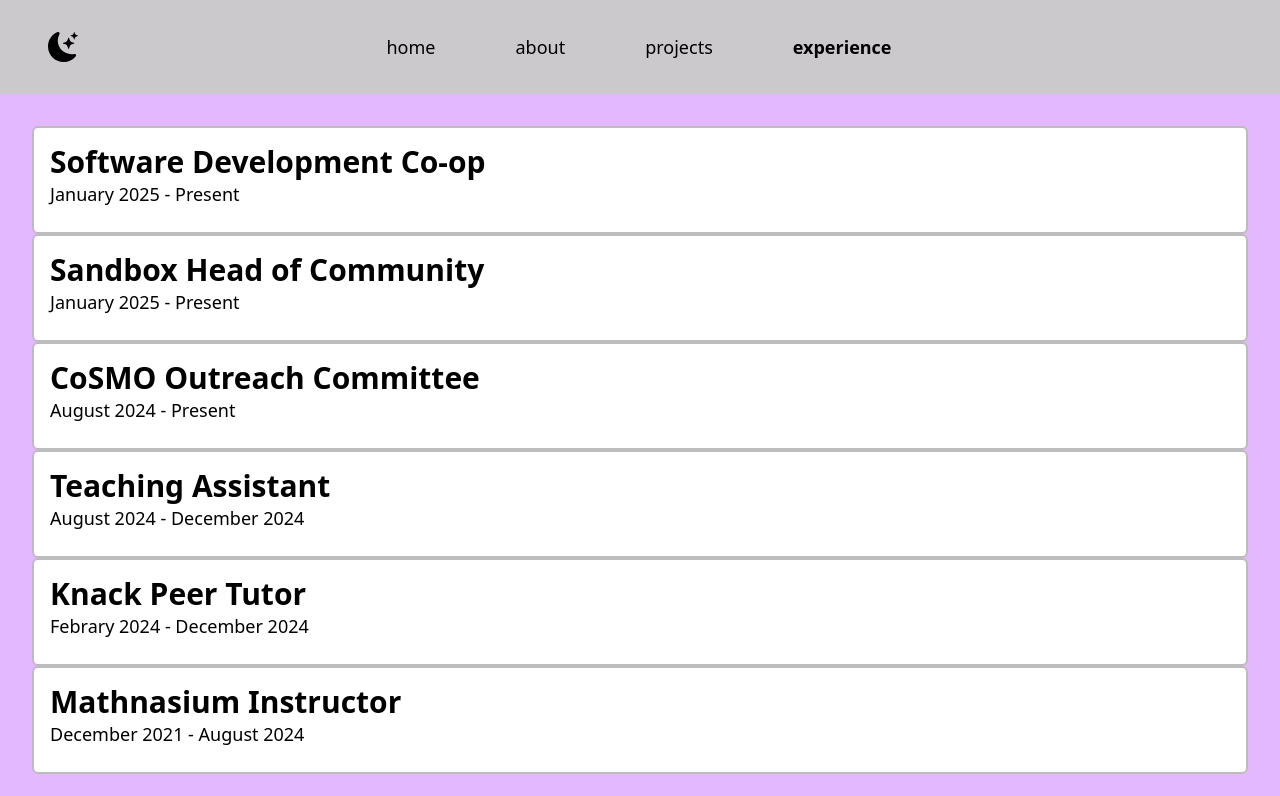
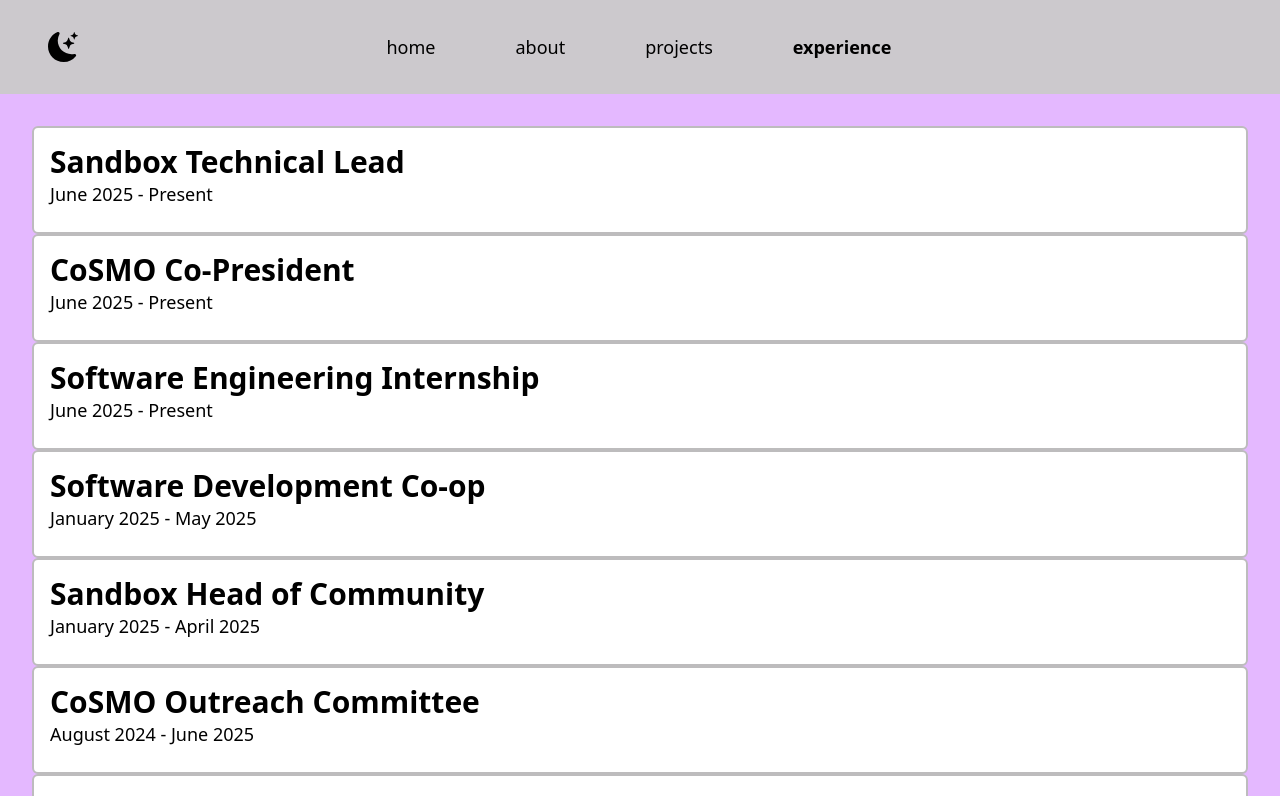
Before and after one commit to gpalmer27/gillian-website, a Next.js app: page /experience in a window 1280 px wide. Shown: the top 796 px of the page. Built offline with nearby package versions, Linux system fonts and the light colour scheme.

Commit message:
updated experience

```diff
--- a/app/experience/page.tsx
+++ b/app/experience/page.tsx
@@ -9,22 +9,68 @@ export default function Experience() {
   return (
     <div className="p-8">
       <div
+        onClick={() => (openBox === 9 ? setOpenBox(0) : setOpenBox(9))}
+        className={boxClass}
+      >
+        <h1 className="text-3xl font-bold">Sandbox Technical Lead</h1>
+        <p className="text-lg pb-2">June 2025 - Present</p>
+        <div
+          className={`${openBox === 9 ? "visibility: visible" : "visibility: hidden"}`}
+        >
+          <hr className="pt-2 dark:border-slate-800"></hr>
+          <p>Incoming tech lead for Cooper in Fall 2025!</p>
+        </div>
+      </div>
+      <div
+        onClick={() => (openBox === 8 ? setOpenBox(0) : setOpenBox(8))}
+        className={boxClass}
+      >
+        <h1 className="text-3xl font-bold">CoSMO Co-President</h1>
+        <p className="text-lg pb-2">June 2025 - Present</p>
+        <div
+          className={`${openBox === 8 ? "visibility: visible" : "visibility: hidden"}`}
+        >
+          <hr className="pt-2 dark:border-slate-800"></hr>
+          <p>Incoming Fall 2025!</p>
+        </div>
+      </div>
+      <div
+        onClick={() => (openBox === 7 ? setOpenBox(0) : setOpenBox(7))}
+        className={boxClass}
+      >
+        <h1 className="text-3xl font-bold">Software Engineering Internship</h1>
+        <p className="text-lg pb-2">June 2025 - Present</p>
+        <div
+          className={`${openBox === 7 ? "visibility: visible" : "visibility: hidden"}`}
+        >
+          <hr className="pt-2 dark:border-slate-800"></hr>
+          <p>
+            I am currently working in the Corporate Financial Systems department
+            at Travelers where I am implementing a tool to analyze financial
+            documents and extract relevant data using Amazon Textract. I am also
+            creating a chatbot feature that utilizes Amazon Bedrock to answer
+            questions about financial documents.
+          </p>
+        </div>
+      </div>
+      <div
         onClick={() => (openBox === 6 ? setOpenBox(0) : setOpenBox(6))}
         className={boxClass}
       >
         <h1 className="text-3xl font-bold">Software Development Co-op</h1>
-        <p className="text-lg pb-2">January 2025 - Present</p>
+        <p className="text-lg pb-2">January 2025 - May 2025</p>
         <div
           className={`${openBox === 6 ? "visibility: visible" : "visibility: hidden"}`}
         >
           <hr className="pt-2 dark:border-slate-800"></hr>
           <p>
-            I am currently working on Odyssey, an interactive learning platform
-            for Khoury College, for my co-op. In this position, I participate in
-            daily standups and work within two-week sprint cycles. I work with
-            Next.js and Tailwind CSS for the frontend and Strapi CMS and
-            PostgreSQL for the backend. I also recently helped transition the
-            deployment from EKS to ECS using the AWS console.
+            For my first co-op, I worked on Odyssey, an interactive learning
+            platform for Khoury College, for my co-op. In this position, I
+            participated in daily standups and worked within two-week sprint
+            cycles. I worked with Next.js and Tailwind CSS for the frontend and
+            Strapi CMS and PostgreSQL for the backend. I also helped transition
+            the deployment from EKS to ECS using the AWS console, and I created
+            the production deployment using Terraform.
           </p>
         </div>
       </div>
@@ -33,16 +79,16 @@ export default function Experience() {
         className={boxClass}
       >
         <h1 className="text-3xl font-bold">Sandbox Head of Community</h1>
-        <p className="text-lg pb-2">January 2025 - Present</p>
+        <p className="text-lg pb-2">January 2025 - April 2025</p>
         <div
           className={`${openBox === 5 ? "visibility: visible" : "visibility: hidden"}`}
         >
           <hr className="pt-2 dark:border-slate-800"></hr>
           <p>
-            This year, I organized activities and presentations for members of
-            Sandbox, Northeastern&apos;s student-led software consultency, and I
-            also planned three collaborative events with other Computer Science
-            organizations at Northeastern while managing a budget of
+            In this role, I organized activities and presentations for members
+            of Sandbox, Northeastern&apos;s student-led software consultency,
+            and I also planned three collaborative events with other Computer
+            Science organizations at Northeastern while managing a budget of
             approximately $2000.
           </p>
         </div>
@@ -52,17 +98,16 @@ export default function Experience() {
         className={boxClass}
       >
         <h1 className="text-3xl font-bold">CoSMO Outreach Committee</h1>
-        <p className="text-lg pb-2">August 2024 - Present</p>
+        <p className="text-lg pb-2">August 2024 - June 2025</p>
         <div
           className={`${openBox === 4 ? "visibility: visible" : "visibility: hidden"}`}
         >
           <hr className="pt-2 dark:border-slate-800"></hr>
           <p>
             As a member of the outreach committee for Northeastern&apos;s
-            Computer Science Mentoring Organization (CoSMO), I help plan club
-            events and reach out to other organizations to organize joint
-            events. Most recently, I organized a technical interview prep
-            workshop with Sandbox.
+            Computer Science Mentoring Organization (CoSMO), I helped plan club
+            events and reached out to other organizations to organize joint
+            events.
           </p>
         </div>
       </div>
```
Also changed, not shown: 1 other file (tests, documents, lock files or other folders).
